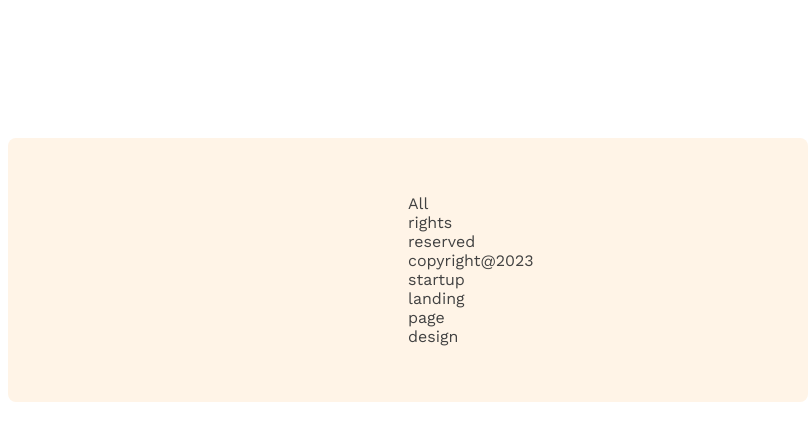
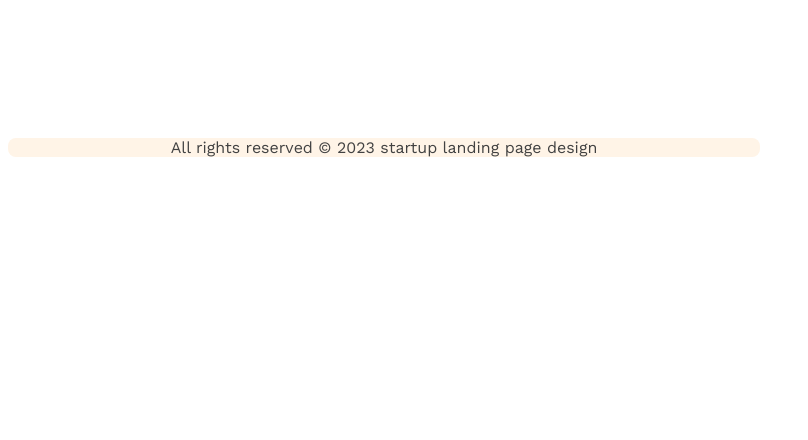
Before and after one commit to shahadat500441/g3-architects-website, a plain HTML site: page index.html in a window 768 px wide. Shown: the part 7121-7561 px from the top of the page, 808 px wide, since content can reach past the window. After the commit the page ends 7438 px from the top, so only its background shows below. Drawn offline with nearby package versions, Linux system fonts and the light colour scheme.

Commit message:
project done

```diff
--- a/index.html
+++ b/index.html
@@ -127,8 +127,8 @@
        </section>
     </main>
 
-    <footer class="footer-section">
-        <p>All rights reserved copyright@2023 startup landing page design</p>
+    <footer >
+        <p>All rights reserved &#169 2023 startup landing page design</p>
     </footer>
 </body>
 
--- a/styles/style.css
+++ b/styles/style.css
@@ -49,7 +49,7 @@ nav {
 
 
 
-nav>ul {
+nav > ul {
     display: flex;
 }
 
@@ -260,19 +260,24 @@ footer {
     .facts-card-container {
         gap: 20px;
     }
+    .feature-img img {
+        width: 90%;
+        margin-bottom: 0px;
+    }
+
+    .ten-year-badge {
+        position: static;
+        max-width: 300px;
+    }
+
+    footer{
+        /* max-width: 300px; */
+        padding:0px;
+    }
 
 
 }
 
-.feature-img img {
-    width: 90%;
-    margin-bottom: 0px;
-}
-
-.ten-year-badge {
-    position: static;
-    max-width: 300px;
-}
 
 
 
@@ -283,8 +288,8 @@ footer {
         padding: 70px;
     }
 
-    nav,
-    .feactures {
+    nav
+     {
         flex-direction: column;
     }
 
```
